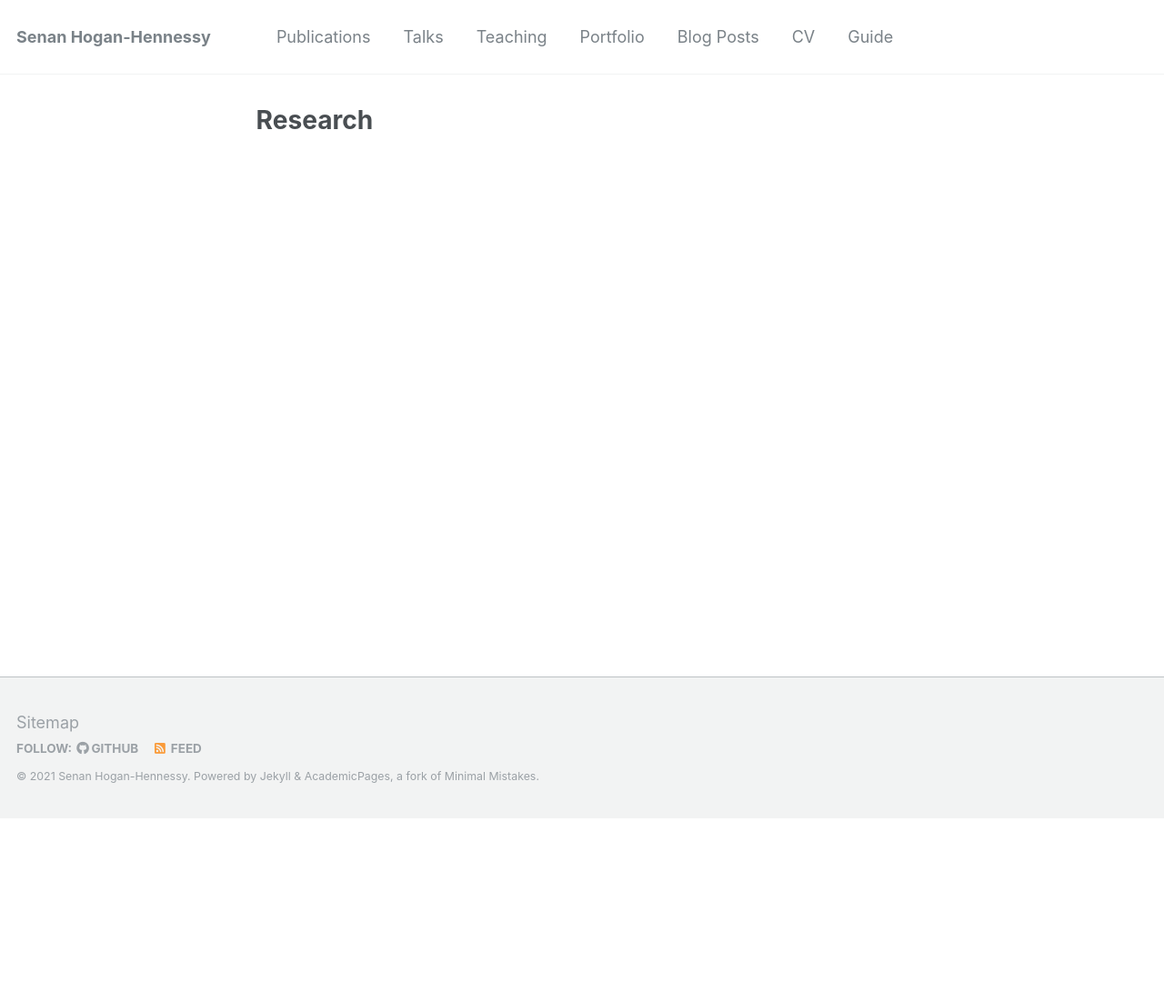
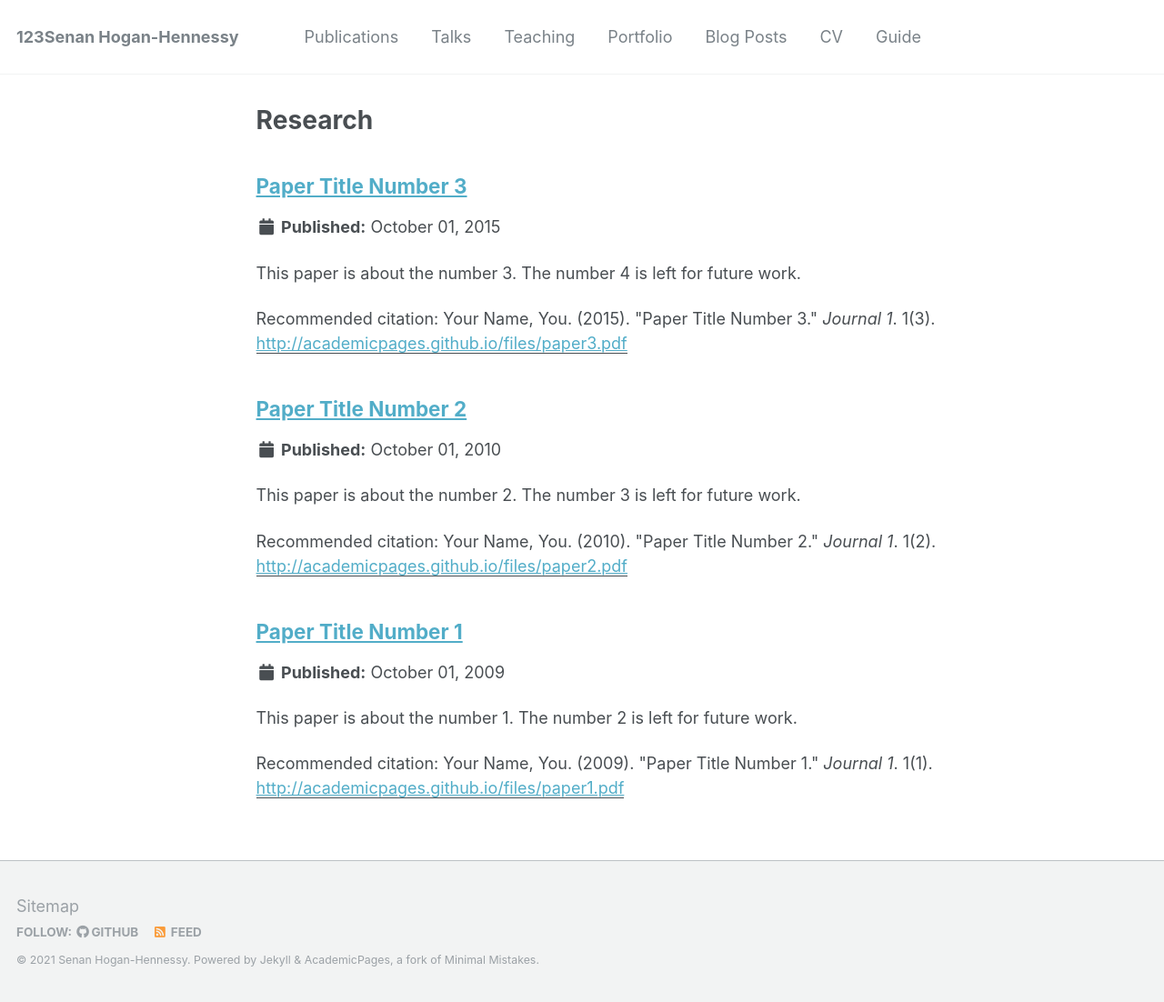
Before and after one commit to shoganhennessy/shoganhennessy.github.io, a Jekyll site: the page built from _pages/research.md, in a window 1280 px wide. Shown: the whole page at 91% size. Built offline with Jekyll 4.4.1, drawn with Linux system fonts in a browser that asks for light colours; before the commit the page ends 900 px from its top, so only the background shows below that.

Commit message:
chaning the available pages

```diff
--- a/_config.yml
+++ b/_config.yml
@@ -8,7 +8,7 @@
 
 # Site Settings
 locale                   : "en-US"
-title                    : "Senan Hogan-Hennessy"
+title                    : "123Senan Hogan-Hennessy"
 title_separator          : ", "
 name                     : &name "Senan Hogan-Hennessy"
 description              : &description "123Economics PhD Student at Cornell University"
@@ -151,7 +151,7 @@ kramdown:
 
 # Collections
 collections:
-  teaching:
+  research:
     output: true
     permalink: /:collection/:path/
   publications:
```
